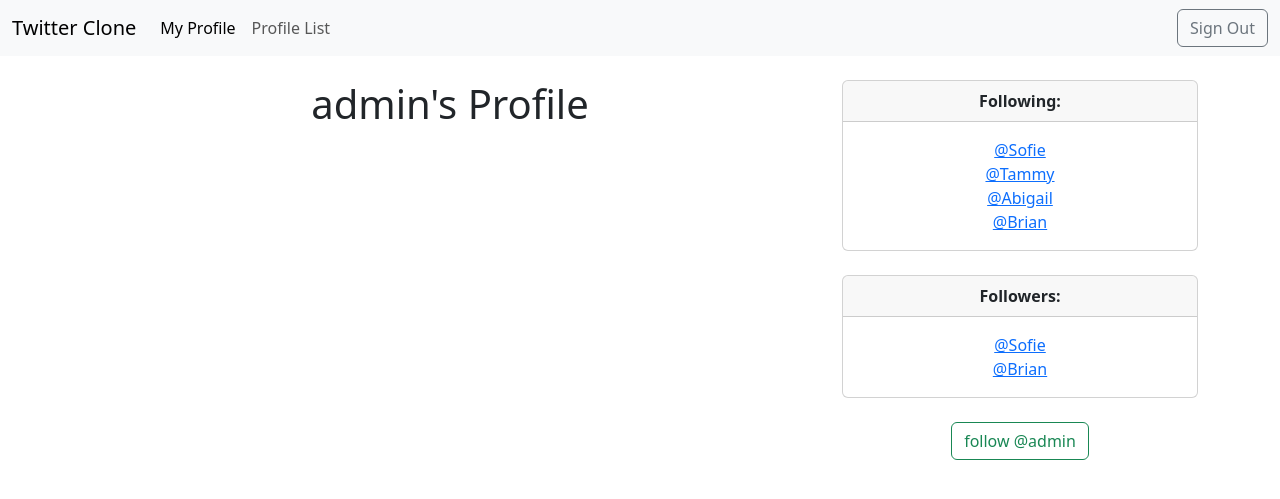
After one commit to AndyHenry93/Twitter_Clone, a Django app: page /profile/1/ in a window 1280 px wide. The commit adds this page. Shown: the top 499 px of the page. Run offline with Django 4.2, Linux system fonts and the light colour scheme; a user stored in the database is signed in; data comes from the database, SQL or seed files in the repository; both versions use the stored data as it was after the commit.

Commit message:
finished user profiles

```diff
--- a/mysite/settings.py
+++ b/mysite/settings.py
@@ -122,3 +122,6 @@ STATIC_URL = 'static/'
 # https://docs.djangoproject.com/en/4.2/ref/settings/#default-auto-field
 
 DEFAULT_AUTO_FIELD = 'django.db.models.BigAutoField'
+
+LOGIN_URL = "twitter:signin"
+LOGOUT_URL = "twitter:signout"
--- a/twitter/templates/base.html
+++ b/twitter/templates/base.html
@@ -11,6 +11,17 @@
 </head>
 <body>
     {% include "utils/navbar.html" %}
+    {% if messages %}
+        <div class="alert alert-warning alert-dismissible fade show" role="alert">
+            <strong>Notice!</strong>
+            <ul class="messages">
+                {% for message in messages %}
+                    <li{% if message.tags %} class="{{ message.tags }}"{% endif %}>{{ message }}</li>
+                {% endfor %}
+            </ul>
+            <button type="button" class="btn-close" data-bs-dismiss="alert" aria-label="Close"></button>
+        </div>
+    {% endif %}
     <br>
     {% block content %}{% endblock content %}
     <script src="https://cdn.jsdelivr.net/npm/bootstrap@5.3.0-alpha3/dist/js/bootstrap.bundle.min.js" integrity="sha384-ENjdO4Dr2bkBIFxQpeoTz1HIcje39Wm4jDKdf19U8gI4ddQ3GYNS7NTKfAdVQSZe" crossorigin="anonymous"></script>
--- /dev/null
+++ b/twitter/templates/twitter/profile.html
@@ -0,0 +1,54 @@
+{% extends 'base.html' %}
+
+{% block title %}Profile Page{% endblock title %}
+
+{% block content %}
+    <div class="container text-center">
+        <div class="row">
+            <div class="col-8">
+                <h1>{{user_profile.user.username}}'s Profile</h1>
+            </div>
+            <div class="col-4">
+                <div class="card">
+                    <div class="card-header">
+                        <strong>Following:</strong><br>
+                    </div>
+                    <div class="card-body">
+                      <p class="card-text">
+                        {% for following in user_profile.follow.all %}
+                            <a href="{% url 'twitter:profile' following.user.id %}">@{{following}} <br></a>
+                        {% endfor %}
+                      </p>
+                    </div>
+                </div>
+                <br>
+                <div class="card">
+                    <div class="card-header">
+                        <strong>Followers:</strong><br>
+                    </div>
+                    <div class="card-body">
+                      <p class="card-text">
+                        {% for following in user_profile.followed_by.all %}
+                               <a href="{% url 'twitter:profile' following.user.id %}">@{{following}} <br></a>
+                        {% endfor %}
+                      </p>
+                    </div>
+                </div>
+                <br>
+                <form action="" method="post">
+                    {% csrf_token %}
+                    {% if user_profile in user.profile.follow.all %}
+                        <button class="btn btn-outline-danger" name="follow" value="unfollow" type="submit">
+                            unfollow @{{user_profile.user.username|lower}}
+                        </button>
+                    {% else %}
+                        <button class="btn btn-outline-success" name="follow" value="follow" type="submit">
+                            follow @{{user_profile.user.username|lower}}
+                        </button>
+                    {% endif %}
+                </form>
+                <br>
+            </div>
+        </div>
+    </div>
+{% endblock content %}
--- a/twitter/templates/twitter/profile_list.html
+++ b/twitter/templates/twitter/profile_list.html
@@ -14,7 +14,7 @@
                 <div class="col-md-8">
                     <div class="card-body">
                         <h5 class="card-title">{{profile.user.username}}</h5>
-                        <p class="card-text">@{{profile.user.username|lower}}</p>
+                        <p class="card-text"> <a href="{% url 'twitter:profile' profile.user.id %}">@{{profile.user.username|lower}}</a></p>
                         <p class="card-text"><small class="text-body-secondary">{{profile.updated}}</small></p>
                     </div>
                 </div>
--- a/twitter/templates/utils/navbar.html
+++ b/twitter/templates/utils/navbar.html
@@ -6,10 +6,9 @@
       </button>
       <div class="collapse navbar-collapse" id="navbarSupportedContent">
         <ul class="navbar-nav me-auto mb-2 mb-lg-0">
-
           {% if request.user.is_authenticated %}
             <li class="nav-item">
-              <a class="nav-link active" aria-current="page" href="#">My Profile</a>
+              <a class="nav-link active" aria-current="page" href="{% url 'twitter:profile' request.user.id %}">My Profile</a>
             </li>
             <li class="nav-item">
               <a class="nav-link" href="{% url 'twitter:profile_list' %}">Profile List</a>
--- a/twitter/urls.py
+++ b/twitter/urls.py
@@ -7,5 +7,6 @@ urlpatterns = [
     path('',views.home,name='home'),
     path('profile_list/',views.profile_list,name='profile_list'),
     path('signin/',views.signin,name="signin"),
-    path('signout/',views.signout,name="signout")
+    path('signout/',views.signout,name="signout"),
+    path('profile/<int:id>/',views.profile,name="profile"),
 ]
--- a/twitter/views.py
+++ b/twitter/views.py
@@ -1,14 +1,14 @@
-from django.shortcuts import render, redirect
+from django.shortcuts import render, redirect, get_object_or_404
 from . models import Profile
 from . forms import LoginForm
 from django.contrib.auth import login, authenticate,logout
 from django.contrib import messages
 from django.http import HttpResponse
 
+
 # Create your views here.
 def home(request):
     return render(request,'twitter/home.html')
-
 
 def profile_list(request):
     profile = Profile.objects.exclude(user=request.user)
@@ -27,7 +27,8 @@ def signin(request):
                 login(request,user)
                 return redirect('twitter:home')
             else:
-                return HttpResponse("Invalid username or password")
+                messages.error(request,"Invalid username or password, Please try again.")
+                return redirect("twitter:home")
     else:
         user_signin = LoginForm()
         return render(request,'twitter/signin.html',{"user_signin":user_signin})
@@ -35,3 +36,26 @@ def signin(request):
 def signout(request):
     logout(request)
     return redirect("twitter:home")
+
+def profile(request,id):
+    if request.user.is_authenticated:
+        user_profile = get_object_or_404(Profile,id=id)
+        # form logic
+        if request.method == "POST":
+            # get current user
+            curr_user = request.user.profile
+            # get form data
+            action = request.POST['follow']
+            # Decide to follow or unfollow
+            if action == "unfollow":
+                curr_user.follow.remove(user_profile)
+            else:
+                curr_user.follow.add(user_profile)
+            curr_user.save()
+        context = {
+            "user_profile":user_profile
+        }
+        return render(request,'twitter/profile.html',context)
+    else:
+        messages.error(request,"you must be logged in to access this page")
+        return redirect("twitter:home")
```
Also changed, not shown: db.sqlite3.
